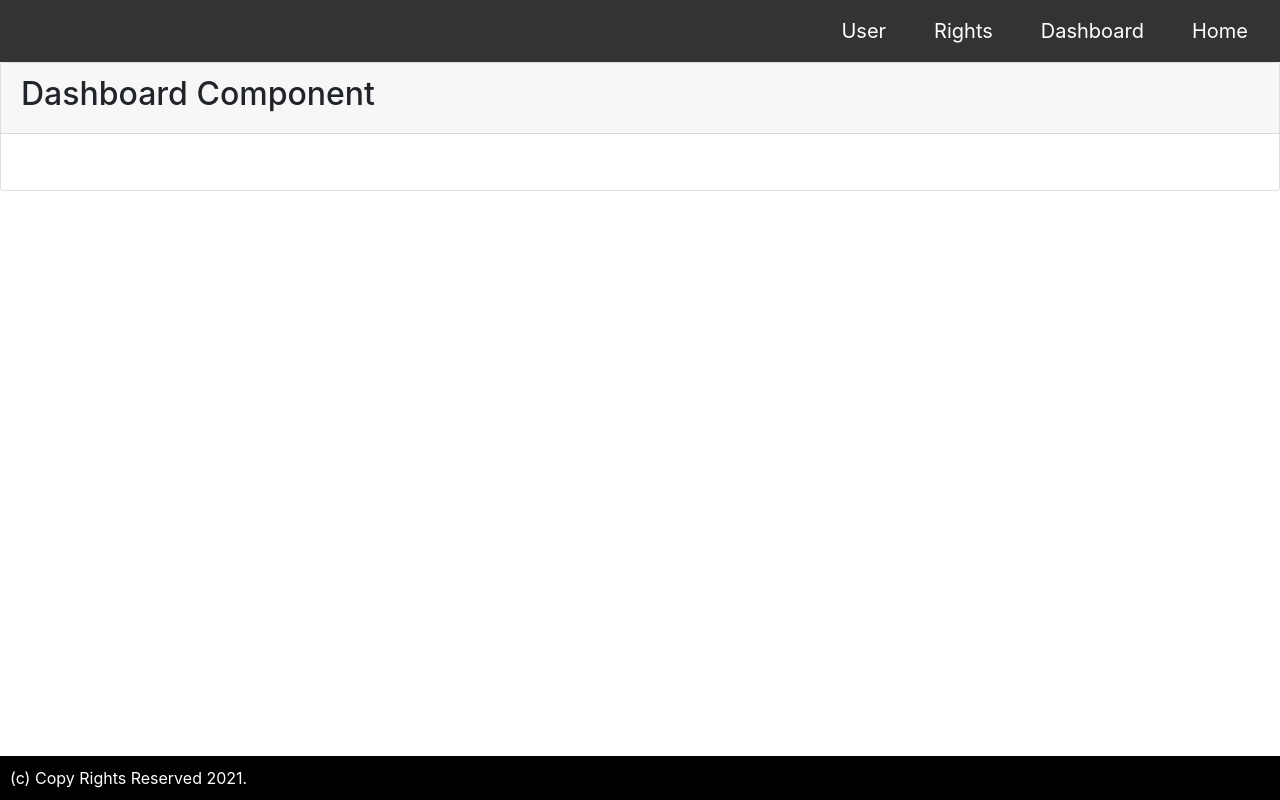
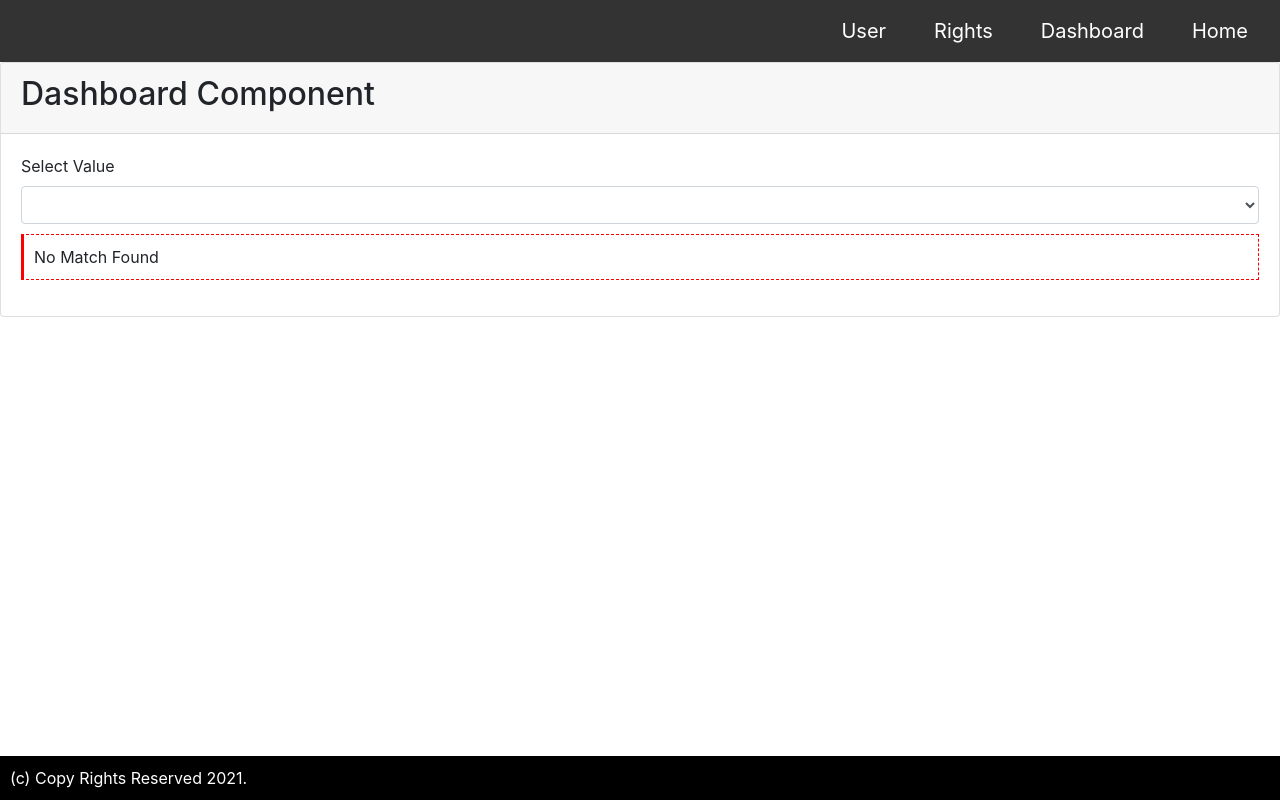
Before and after one commit to thamarais16/Lazy-Loading-in-Angular, an Angular app: page /admin/dashboard in a window 1280 px wide. Built offline with nearby package versions, Linux system fonts and the light colour scheme.

Commit message:
5 files modified

```diff
--- a/src/app/admin/admin.module.ts
+++ b/src/app/admin/admin.module.ts
@@ -5,6 +5,7 @@ import { AdminRoutingModule } from './admin-routing.module';
 import { DashboardComponent } from './pages/dashboard/dashboard.component';
 import { UserComponent } from './pages/user/user.component';
 import { RightsComponent } from './pages/rights/rights.component';
+import { FormsModule } from '@angular/forms';
 
 @NgModule({
   declarations: [
@@ -14,6 +15,7 @@ import { RightsComponent } from './pages/rights/rights.component';
   ],
   imports: [
     CommonModule,
+    FormsModule,
     AdminRoutingModule
   ],
 })
--- a/src/app/admin/pages/dashboard/dashboard.component.css
+++ b/src/app/admin/pages/dashboard/dashboard.component.css
@@ -0,0 +1,4 @@
+select {
+  outline: none !important;
+
+}
--- a/src/app/admin/pages/dashboard/dashboard.component.html
+++ b/src/app/admin/pages/dashboard/dashboard.component.html
@@ -3,8 +3,33 @@
     <h2>Dashboard Component</h2>
   </div>
   <div class="card-body">
-  <p>
+  <div class="form-group">
+    <label for="values">Select Value</label>
+    <select name="values" id="values" class="form-control" [(ngModel)]="selectedValue">
+      <option *ngFor="let item of items" [value]="item.name">{{item.name}}</option>
+    </select>
 
-  </p>
+    <ng-container [ngSwitch]="selectedValue">
+      <ng-template [ngSwitchCase]="'One'">
+        <ng-container *ngTemplateOutlet="Match"></ng-container>
+      </ng-template>
+      <ng-template ngSwitchDefault>
+        <ng-container *ngTemplateOutlet="Match2"></ng-container>
+    </ng-template>
+    </ng-container>
+
+
+
+    <ng-template #Match>
+      <p [ngStyle]="styles">
+        Match Found
+      </p>
+    </ng-template>
+    <ng-template #Match2>
+      <p [ngStyle]="styles2">
+        No Match Found
+      </p>
+    </ng-template>
+  </div>
 </div>
 </div>
--- a/src/app/admin/pages/dashboard/dashboard.component.ts
+++ b/src/app/admin/pages/dashboard/dashboard.component.ts
@@ -6,10 +6,45 @@ import { Component, OnInit } from '@angular/core';
   styleUrls: ['./dashboard.component.css']
 })
 export class DashboardComponent implements OnInit {
+  items: Item<string, number>[] = [
+    {name: 'One', val: 1},
+    {name: 'Two', val: 2},
+    {name: 'Three', val: 3},
+    {name: 'Four', val: 3},
+    {name: 'Five', val: 3}
+  ];
+  selectedValue;
 
+  styles: Styles<string, number> = new Styles();
+  styles2: Styles2<string, number> = new Styles2();
   constructor() { }
 
   ngOnInit() {
   }
 
 }
+
+interface Item<T, U>{
+  name: T,
+  val: U
+}
+
+class Styles<T, U>{
+  'background-color':string = '#fff';
+  'margin-top.px':number =  10;
+  'margin-bottom.px':number =  10;
+  'border-style': string = 'dashed dashed dashed solid';
+  'border-width': string = '1px 1px 1px 3px';
+  'border-color': string = 'green';
+  'padding.px': number = 10;
+}
+
+class Styles2<T, U>{
+  'background-color':string = '#fff';
+  'margin-top.px':number =  10;
+  'margin-bottom.px':number =  10;
+  'border-style': string = 'dashed dashed dashed solid';
+  'border-width': string = '1px 1px 1px 3px';
+  'border-color': string = 'red';
+  'padding.px': number = 10;
+}
```
Also changed, not shown: src/app/shared/shared.module.ts (line endings or trailing spaces).
